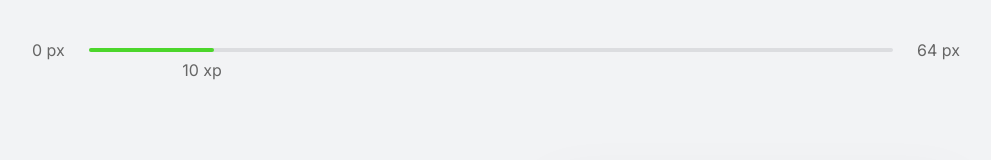
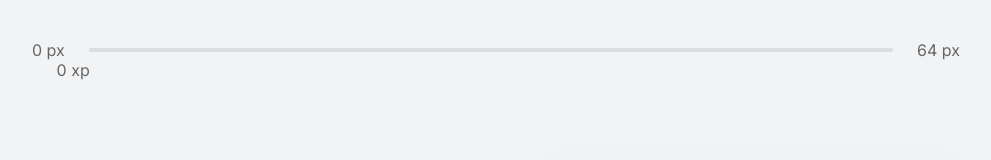
Before and after one commit to ViniciusPassoni97/Moveit, a Next.js app: page / in a window 1280 px wide. Shown: the top 160 px of the page, without its empty margins (144-1135 px from the left). Built offline with nearby package versions, Linux system fonts and the light colour scheme.

Commit message:
Mostrando dados do Cookie na aplicação

```diff
--- a/src/contexts/ChallengeContext.tsx
+++ b/src/contexts/ChallengeContext.tsx
@@ -3,7 +3,10 @@ import challenges from '../../challenges.json';
 import Cookies from 'js-cookie';
 
 interface ChallengesProvieder{
-    children:ReactNode
+    children:ReactNode;
+    level:number;
+    currentExpirience:number;
+    challengeCompleted:number;
 }
 
 interface Challenge{
@@ -26,10 +29,13 @@ interface ChallengeContextData{
 
 export const ChallengeContext = createContext({} as ChallengeContextData);
 
-export function ChallengesProvieder({children}:ChallengesProvieder) {
-    const [level,setLevel] = useState(1);
-    const [currentExpirience, setCurrentExpirence] = useState(10);
-    const [challengeCompleted,setChallengeCompleted] = useState(0);
+export function ChallengesProvieder({
+    children,
+    ...rest
+}:ChallengesProvieder) {
+    const [level,setLevel] = useState(rest.level ?? 1);
+    const [currentExpirience, setCurrentExpirence] = useState(rest.currentExpirience ?? 0);
+    const [challengeCompleted,setChallengeCompleted] = useState(rest.challengeCompleted ?? 0);
     const [activeChallenge, setActiveChallenge] = useState(null)
 
     const experienceToNextLevel = Math.pow((level + 1)*4,2);
--- a/src/pages/_app.tsx
+++ b/src/pages/_app.tsx
@@ -1,12 +1,8 @@
 import '../styles/global.css';
-import {ChallengesProvieder} from '../contexts/ChallengeContext';
 
 function MyApp({ Component, pageProps }) {
   return(
-    <ChallengesProvieder>
         <Component {...pageProps} />
-
-    </ChallengesProvieder>
   )
 }
 
--- a/src/pages/index.tsx
+++ b/src/pages/index.tsx
@@ -6,9 +6,23 @@ import {Countdown} from '../components/countdown/countdown';
 import {ChallengeBox} from '../components/challenge/ChallengeBox';
 import Head from 'next/head';
 import { CountdownProvider } from "../contexts/CountdownContext";
+import {GetServerSideProps} from 'next';
+import {ChallengesProvieder} from '../contexts/ChallengeContext';
 
-export default function Home() {
+interface HomeProps{
+    level:number;
+    currentExpirience:number;
+    challengeCompleted:number;
+}
+
+export default function Home(props:HomeProps) {
+  console.log(props);
   return (
+    <ChallengesProvieder
+      level={props.level}
+      currentExpirience={props.currentExpirience}
+      challengeCompleted={props.challengeCompleted}
+    >
       <div className={styles.container}>
         <Head>
           <title>Inicio | move.it</title>
@@ -27,11 +41,19 @@ export default function Home() {
         </section>
         </CountdownProvider>
       </div>
+
+    </ChallengesProvieder>
   )
 }
 
-export const getServerSideProps = async () => {
+export const getServerSideProps:GetServerSideProps = async (ctx) => {
+  const {level,currentExpirience,challengeCompleted} = ctx.req.cookies;
+
   return{
-      props:{}
+      props:{
+        level:Number(level),
+        currentExpirience:Number(currentExpirience),
+        challengeCompleted:Number(challengeCompleted)
       }
     }
+}
```
Lines whose indentation alone changed are shown as unchanged.
